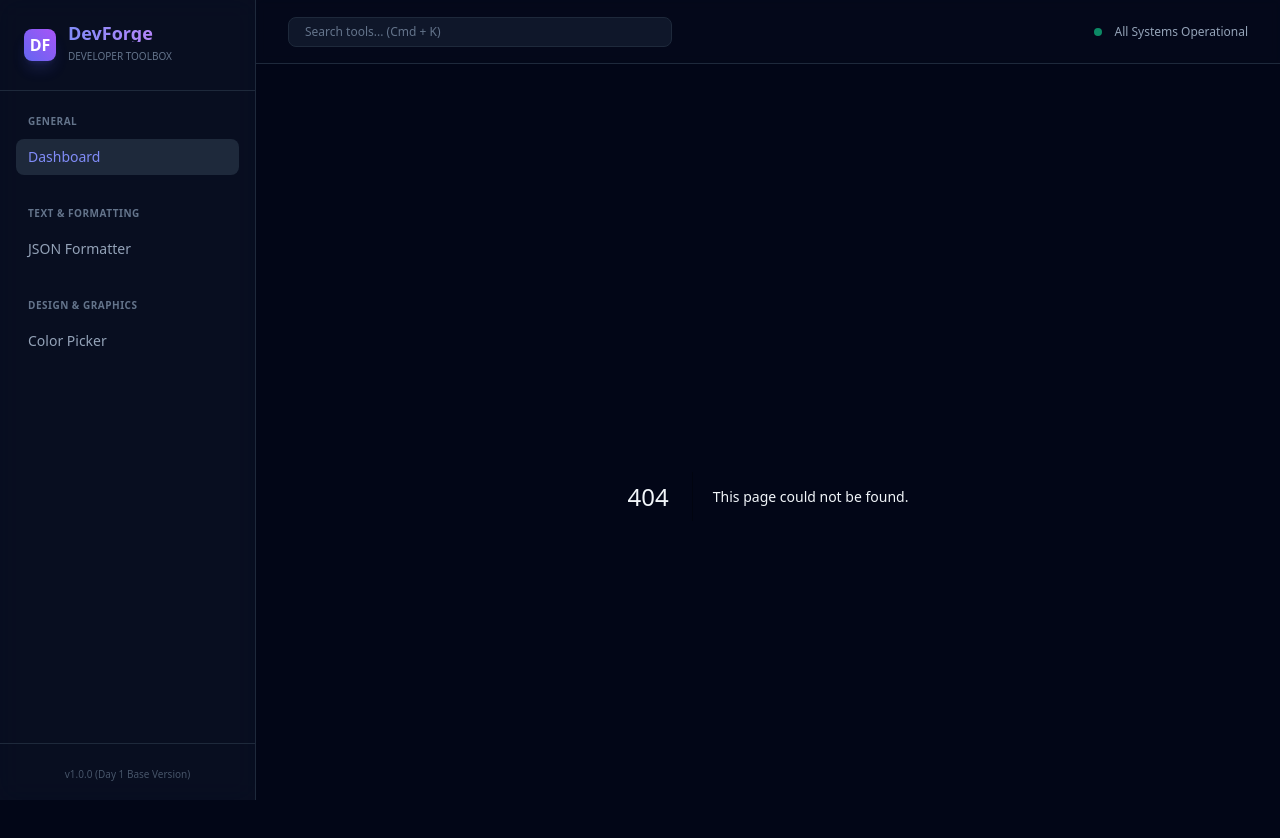
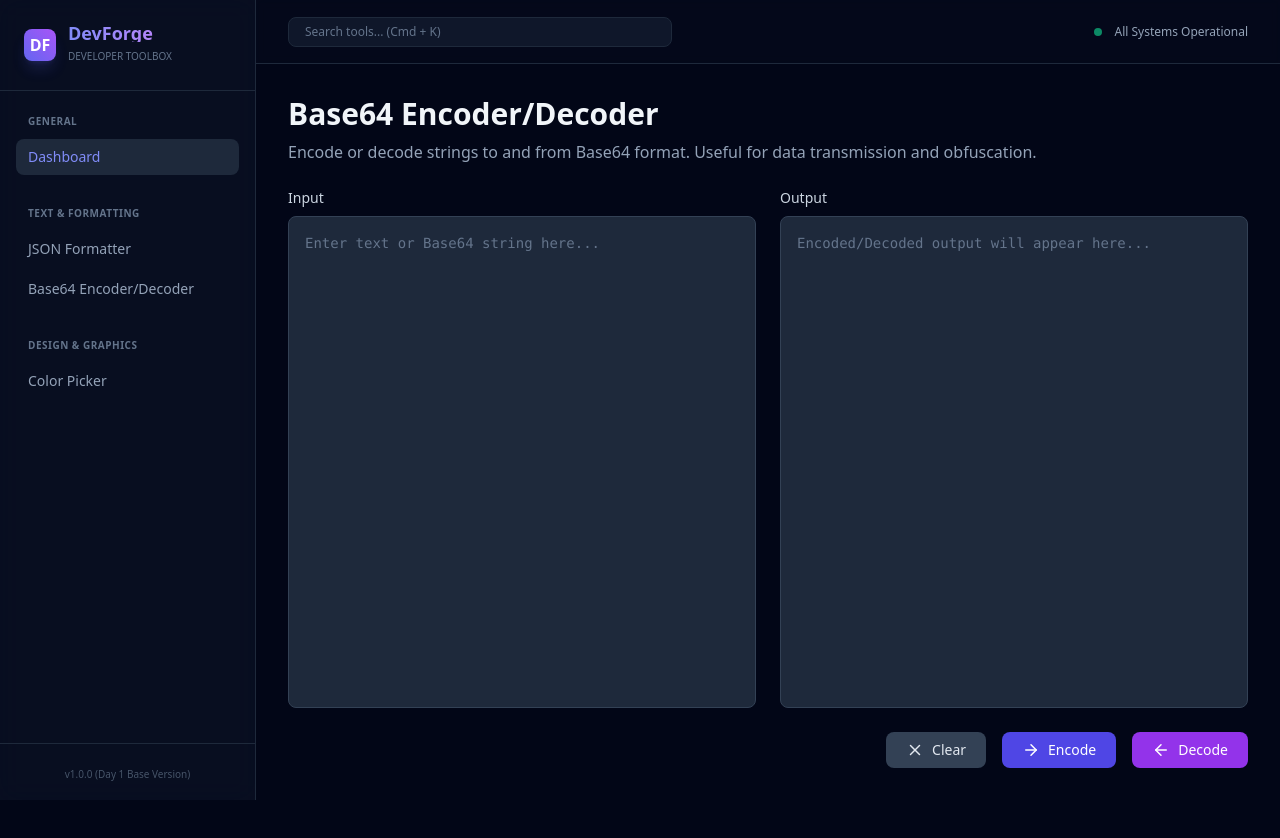
Before and after one commit to Sanjaycode21/developer-toolbox, a Next.js app: page /tools/base64-encoder-decoder in a window 1280 px wide. Before the commit this address had no page. Shown: the top 838 px of the page. After the commit the page ends 800 px from the top, so only its background shows below. Built offline with nearby package versions, Linux system fonts and the light colour scheme.

Commit message:
bot(daily): implement Day 2: Implement Base64 Encoder/Decoder tool

```diff
--- a/package.json
+++ b/package.json
@@ -16,6 +16,7 @@
     "next": "^15.1.0",
     "react": "^19.0.0",
     "react-dom": "^19.0.0",
+    "react-hot-toast": "^2.6.0",
     "zustand": "^5.0.2"
   },
   "devDependencies": {
--- a/src/app/layout.tsx
+++ b/src/app/layout.tsx
@@ -54,6 +54,9 @@ export default function RootLayout({
                 <Link href="/tools/json-formatter" className="flex items-center gap-3 px-3 py-2 text-sm font-medium text-slate-400 hover:text-slate-200 hover:bg-slate-800/40 rounded-lg transition-colors">
                   <span>JSON Formatter</span>
                 </Link>
+                <Link href="/tools/base64-encoder-decoder" className="flex items-center gap-3 px-3 py-2 text-sm font-medium text-slate-400 hover:text-slate-200 hover:bg-slate-800/40 rounded-lg transition-colors">
+                  <span>Base64 Encoder/Decoder</span>
+                </Link>
               </div>
             </div>
 
--- /dev/null
+++ b/src/app/tools/base64-encoder-decoder/page.tsx
@@ -0,0 +1,165 @@
+"use client";
+
+import { useState, useCallback } from "react";
+
+export default function Base64EncoderDecoderPage() {
+  const [inputText, setInputText] = useState("");
+  const [outputText, setOutputText] = useState("");
+  const [error, setError] = useState<string | null>(null);
+  const [copied, setCopied] = useState(false);
+
+  const encodeBase64 = useCallback(() => {
+    setError(null);
+    if (!inputText) {
+      setOutputText("");
+      return;
+    }
+    try {
+      // btoa only works for ASCII strings. For full Unicode support, a more complex approach is needed.
+      // For common developer use cases with mostly ASCII or simple UTF-8, this is often sufficient.
+      // Example for robust Unicode encoding:
+      // const encoded = btoa(encodeURIComponent(inputText).replace(/%([0-9A-F]{2})/g,
+      //     function toSolidBytes(match, p1) {
+      //         return String.fromCharCode(parseInt(p1, 16));
+      //     }));
+      const encoded = btoa(inputText);
+      setOutputText(encoded);
+    } catch (e: any) {
+      setError("Encoding failed. Input must be a valid ASCII string for direct btoa() use. For Unicode, consider a more advanced encoder.");
+      setOutputText("");
+    }
+  }, [inputText]);
+
+  const decodeBase64 = useCallback(() => {
+    setError(null);
+    if (!inputText) {
+      setOutputText("");
+      return;
+    }
+    try {
+      const decoded = atob(inputText);
+      // Example for robust Unicode decoding:
+      // const decoded = decodeURIComponent(Array.prototype.map.call(atob(inputText), function(c) {
+      //     return '%' + ('00' + c.charCodeAt(0).toString(16)).slice(-2);
+      // }).join(''));
+      setOutputText(decoded);
+    } catch (e: any) {
+      setError("Decoding failed. Please ensure the input is a valid Base64 string.");
+      setOutputText("");
+    }
+  }, [inputText]);
+
+  const clearInputs = useCallback(() => {
+    setInputText("");
+    setOutputText("");
+    setError(null);
+    setCopied(false);
+  }, []);
+
+  const copyToClipboard = useCallback(async () => {
+    if (outputText) {
+      try {
+        await navigator.clipboard.writeText(outputText);
+        setCopied(true);
+        setTimeout(() => setCopied(false), 2000); // Reset copied state after 2 seconds
+      } catch (err) {
+        console.error("Failed to copy: ", err);
+        setError("Failed to copy text to clipboard.");
+      }
+    }
+  }, [outputText]);
+
+  return (
+    <div className="flex flex-col h-full">
+      <h1 className="text-3xl font-bold text-slate-100 mb-2">Base64 Encoder/Decoder</h1>
+      <p className="text-slate-400 mb-6">
+        Encode or decode strings to and from Base64 format. Useful for data transmission and obfuscation.
+      </p>
+
+      <div className="flex-1 grid grid-cols-1 lg:grid-cols-2 gap-6 mb-6">
+        {/* Input Section */}
+        <div className="flex flex-col">
+          <label htmlFor="input-text" className="text-sm font-medium text-slate-300 mb-2">
+            Input
+          </label>
+          <textarea
+            id="input-text"
+            className="flex-1 w-full p-4 bg-slate-800 border border-slate-700 rounded-lg text-slate-200 placeholder-slate-500 focus:ring-indigo-500 focus:border-indigo-500 outline-none resize-none font-mono text-sm transition-colors"
+            placeholder="Enter text or Base64 string here..."
+            value={inputText}
+            onChange={(e) => setInputText(e.target.value)}
+            rows={10}
+          />
+        </div>
+
+        {/* Output Section */}
+        <div className="flex flex-col">
+          <label htmlFor="output-text" className="text-sm font-medium text-slate-300 mb-2">
+            Output
+          </label>
+          <div className="relative flex-1">
+            <textarea
+              id="output-text"
+              className="flex-1 w-full h-full p-4 bg-slate-800 border border-slate-700 rounded-lg text-slate-200 placeholder-slate-500 focus:ring-indigo-500 focus:border-indigo-500 outline-none resize-none font-mono text-sm transition-colors"
+              placeholder="Encoded/Decoded output will appear here..."
+              value={outputText}
+              readOnly
+              rows={10}
+            />
+            {outputText && (
+              <button
+                onClick={copyToClipboard}
+                className="absolute top-3 right-3 p-2 rounded-md bg-slate-700 text-slate-300 hover:bg-slate-600 hover:text-slate-100 transition-colors flex items-center gap-1 text-xs"
+                title="Copy to clipboard"
+              >
+                {copied ? (
+                  <>
+                    <svg xmlns="http://www.w3.org/2000/svg" width="16" height="16" viewBox="0 0 24 24" fill="none" stroke="currentColor" strokeWidth="2" strokeLinecap="round" strokeLinejoin="round" className="lucide lucide-check"><path d="M20 6 9 17l-5-5"/></svg>
+                    Copied!
+                  </>
+                ) : (
+                  <>
+                    <svg xmlns="http://www.w3.org/2000/svg" width="16" height="16" viewBox="0 0 24 24" fill="none" stroke="currentColor" strokeWidth="2" strokeLinecap="round" strokeLinejoin="round" className="lucide lucide-copy"><rect width="14" height="14" x="8" y="8" rx="2" ry="2"/><path d="M4 16c-1.1 0-2-.9-2-2V4c0-1.1.9-2 2-2h10c1.1 0 2 .9 2 2"/></svg>
+                    Copy
+                  </>
+                )}
+              </button>
+            )}
+          </div>
+        </div>
+      </div>
+
+      {error && (
+        <div className="bg-red-900/30 border border-red-700 text-red-300 p-3 rounded-lg mb-6 flex items-center gap-2">
+          <svg xmlns="http://www.w3.org/2000/svg" width="20" height="20" viewBox="0 0 24 24" fill="none" stroke="currentColor" strokeWidth="2" strokeLinecap="round" strokeLinejoin="round" className="lucide lucide-triangle-alert"><path d="m21.73 18-8-14a2 2 0 0 0-3.46 0l-8 14A2 2 0 0 0 4 21h16a2 2 0 0 0 1.73-3Z"/><path d="M12 9v4"/><path d="M12 17h.01"/></svg>
+          <span className="text-sm">{error}</span>
+        </div>
+      )}
+
+      {/* Action Buttons */}
+      <div className="flex flex-wrap gap-4 justify-end">
+        <button
+          onClick={clearInputs}
+          className="px-5 py-2 bg-slate-700 text-slate-200 rounded-lg hover:bg-slate-600 transition-colors flex items-center gap-2 text-sm font-medium"
+        >
+          <svg xmlns="http://www.w3.org/2000/svg" width="18" height="18" viewBox="0 0 24 24" fill="none" stroke="currentColor" strokeWidth="2" strokeLinecap="round" strokeLinejoin="round" className="lucide lucide-x"><path d="M18 6 6 18"/><path d="m6 6 12 12"/></svg>
+          Clear
+        </button>
+        <button
+          onClick={encodeBase64}
+          className="px-5 py-2 bg-indigo-600 text-white rounded-lg hover:bg-indigo-700 transition-colors flex items-center gap-2 text-sm font-medium"
+        >
+          <svg xmlns="http://www.w3.org/2000/svg" width="18" height="18" viewBox="0 0 24 24" fill="none" stroke="currentColor" strokeWidth="2" strokeLinecap="round" strokeLinejoin="round" className="lucide lucide-arrow-right"><path d="M5 12h14"/><path d="m12 5 7 7-7 7"/></svg>
+          Encode
+        </button>
+        <button
+          onClick={decodeBase64}
+          className="px-5 py-2 bg-purple-600 text-white rounded-lg hover:bg-purple-700 transition-colors flex items-center gap-2 text-sm font-medium"
+        >
+          <svg xmlns="http://www.w3.org/2000/svg" width="18" height="18" viewBox="0 0 24 24" fill="none" stroke="currentColor" strokeWidth="2" strokeLinecap="round" strokeLinejoin="round" className="lucide lucide-arrow-left"><path d="M19 12H5"/><path d="m12 19-7-7 7-7"/></svg>
+          Decode
+        </button>
+      </div>
+    </div>
+  );
+}
```
Also changed, not shown: 2 other files (tests, documents, lock files or other folders).
